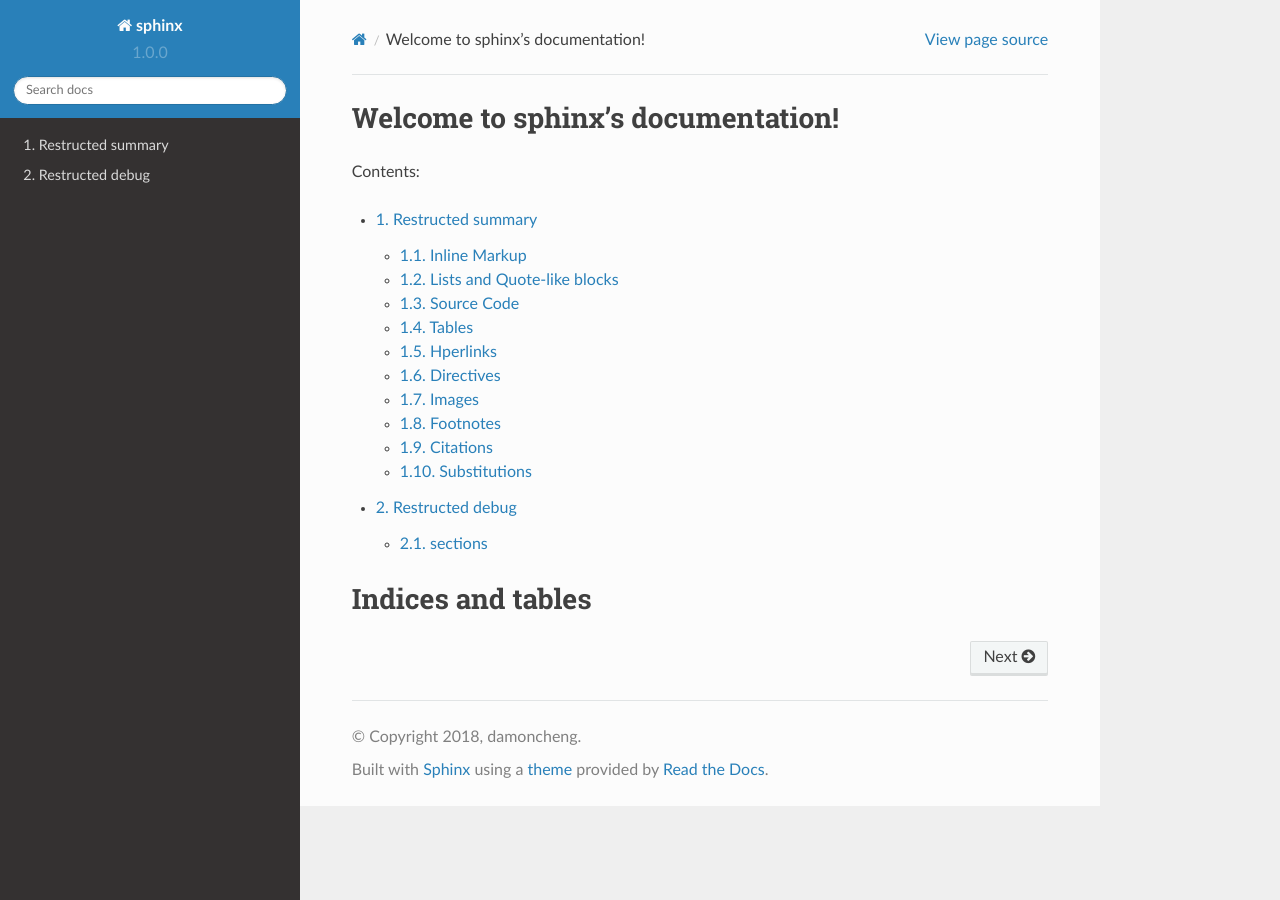
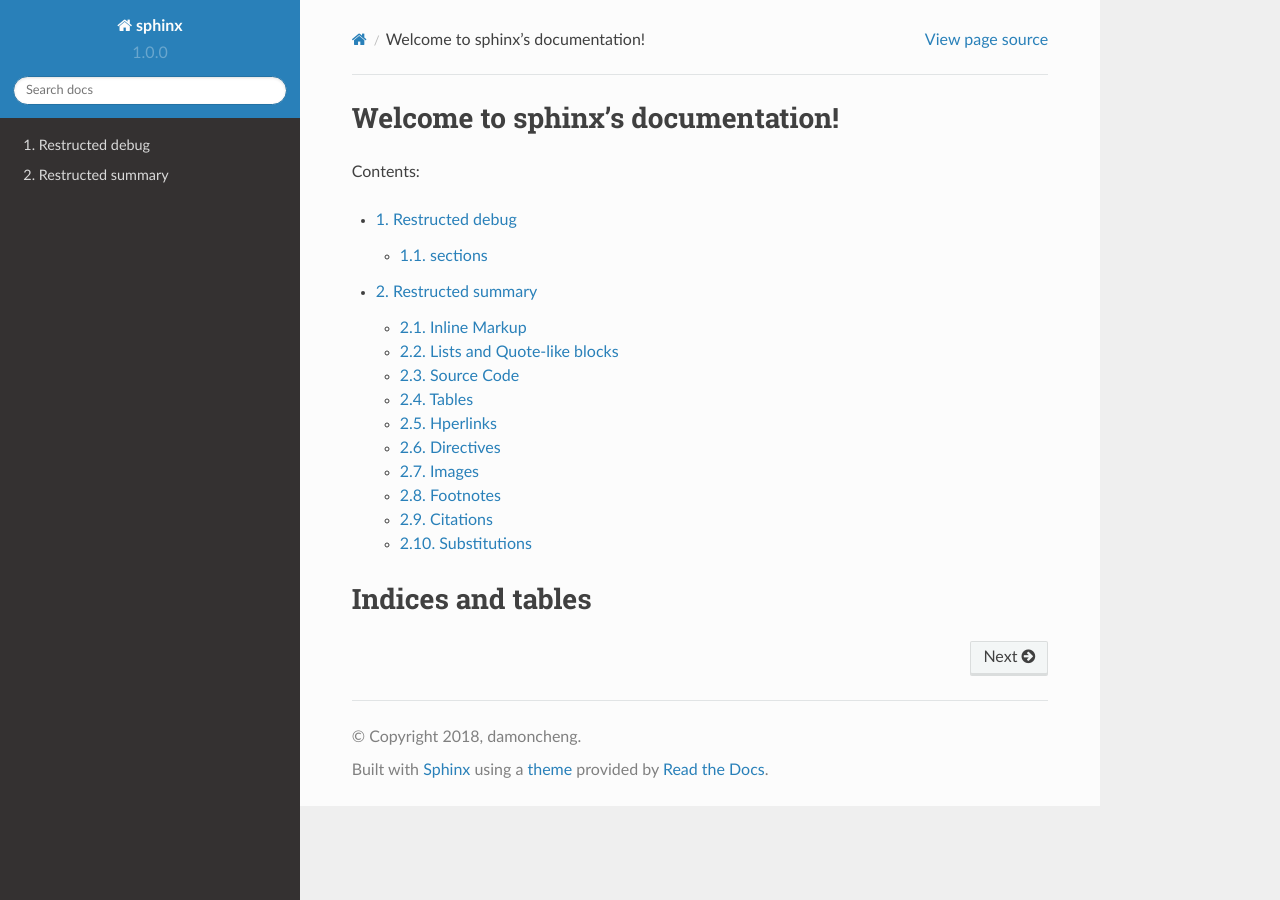
Before and after one commit to damoncheng/Sphinx, a Sphinx documentation site: the page built from source/index.rst, in a window 1280 px wide. Built offline with Sphinx 7.4.7 and the Read the Docs theme 2.0.0, drawn with Linux system fonts in a browser that asks for light colours; some of the changed lines change nothing that is shown.

Commit message:
familar toc-tree command

```diff
--- a/source/index.rst
+++ b/source/index.rst
@@ -9,12 +9,11 @@
 Contents:
 
 .. toctree::
+   :glob:
    :maxdepth: 2
    :numbered:
 
-   restructed/restructed.rst
-   restructed/debug.rst
-
+   restructed/*
 
 Indices and tables
 ==================
```
Also changed, not shown: 1 other file.
